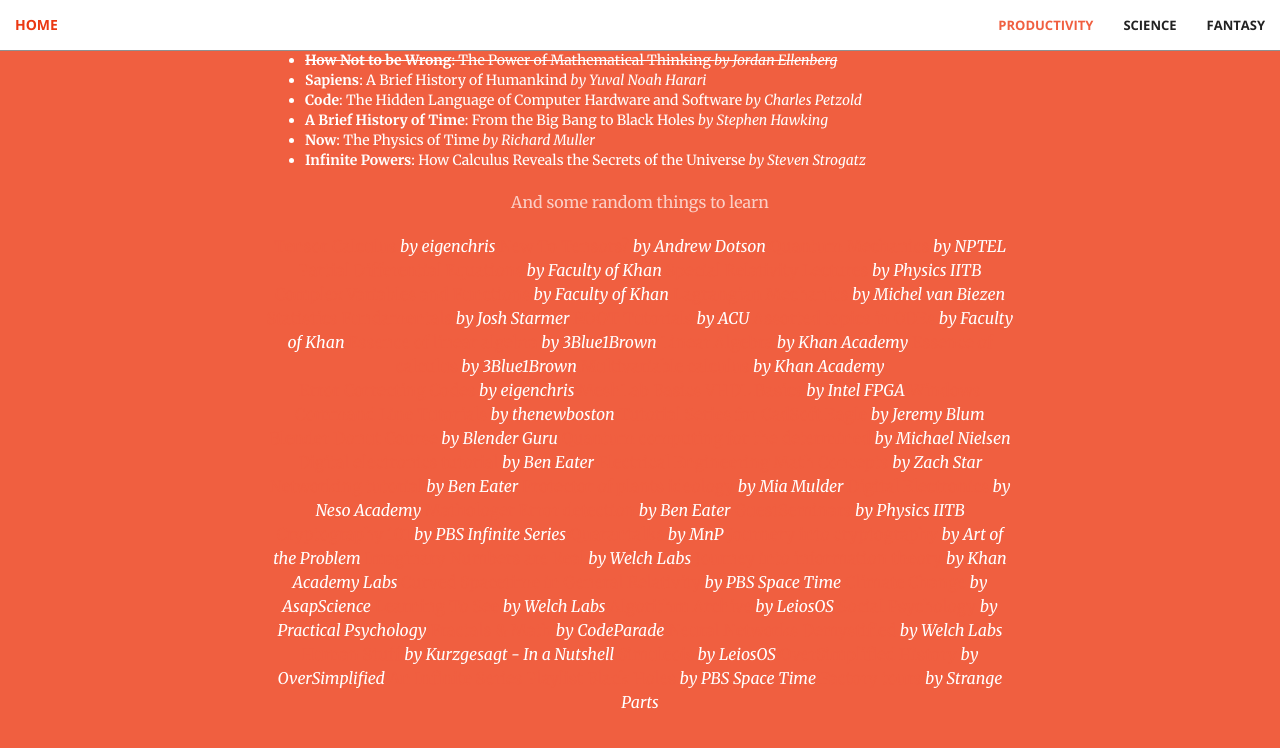
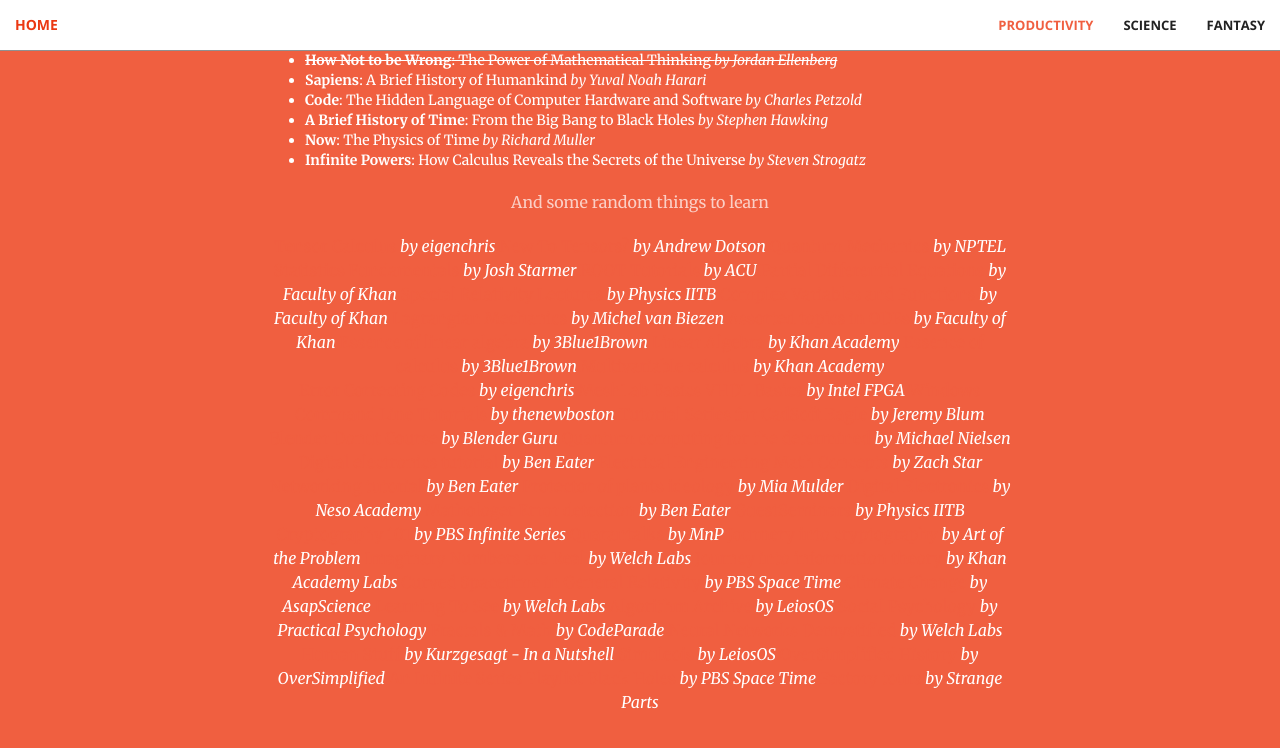
Before and after one commit to aravindbharathi/aravindbharathi.github.io, a Jekyll site: the page rec/index.html, which Jekyll copies as it is, in a window 1280 px wide and 900 px high, scrolled down 1393 px. Shown: the top 748 px of the window. Built offline with Jekyll 4.4.1, drawn with Linux system fonts in a browser that asks for light colours; part of the change alters nothing that is shown.

```diff
--- a/rec/index.html
+++ b/rec/index.html
@@ -166,12 +166,12 @@
                       <a href="https://youtube.com/playlist?list=PLJHszsWbB6hpk5h8lSfBkVrpjsqvUGTCx">Tensor Calculus</a> <i>by eigenchris</i>
                       <a href="https://youtube.com/playlist?list=PLSuQRd4LfSUTmb_7IK7kAzxJtU2tpmEd3">New To Tensors?</a> <i>by Andrew Dotson</i>
                       <a href="https://youtube.com/playlist?list=PLOzRYVm0a65el7XWKqjwo3h-pDLJSWmwb">Quantum Mechanics</a> <i>by NPTEL</i>
+                      <a href="https://youtube.com/playlist?list=PLblh5JKOoLUK0FLuzwntyYI10UQFUhsY9">Statistics Fundamentals</a> <i>by Josh Starmer</i>
+                      <a href="https://youtube.com/playlist?list=PLTG3YvUaExuuISUOLwQDUVdvXgEi1Ez2J">ROOT Tutorials</a> <i>by ACU</i>
                       <a href="https://youtube.com/playlist?list=PLdgVBOaXkb9Ab7UM8sCfQWgdbzxkXTNVD">Partial Differential Equations</a> <i>by Faculty of Khan</i>
                       <a href="https://youtube.com/playlist?list=PLJeM1jvA1WDMjtcYPluGj5QfOkzN5XA91">Special Relativity Lectures</a> <i>by Physics IITB</i>
                       <a href="https://youtube.com/playlist?list=PLdgVBOaXkb9CNMqbsL9GTWwU542DiRrPB">Complex Variables and Functions</a> <i>by Faculty of Khan</i>
                       <a href="https://youtube.com/playlist?list=PLX2gX-ftPVXWK0GOFDi7FcmIMMhY_7fU9">Lagrangian Mechanics</a> <i>by Michel van Biezen</i>
-                      <a href="https://youtube.com/playlist?list=PLblh5JKOoLUK0FLuzwntyYI10UQFUhsY9">Statistics Fundamentals</a> <i>by Josh Starmer</i>
-                      <a href="https://youtube.com/playlist?list=PLTG3YvUaExuuISUOLwQDUVdvXgEi1Ez2J">ROOT Tutorials</a> <i>by ACU</i>
                       <a href="https://youtube.com/playlist?list=PLdgVBOaXkb9ATVsK2Q84ghjBgIk5faHNc">Assorted topics in ODEs</a> <i>by Faculty of Khan</i>
                       <a href="https://youtube.com/playlist?list=PLZHQObOWTQDPD3MizzM2xVFitgF8hE_ab">Essence of linear algebra</a> <i>by 3Blue1Brown</i>
                       <a href="https://youtube.com/playlist?list=PLFD0EB975BA0CC1E0">Linear Algebra</a> <i>by Khan Academy</i>
```
